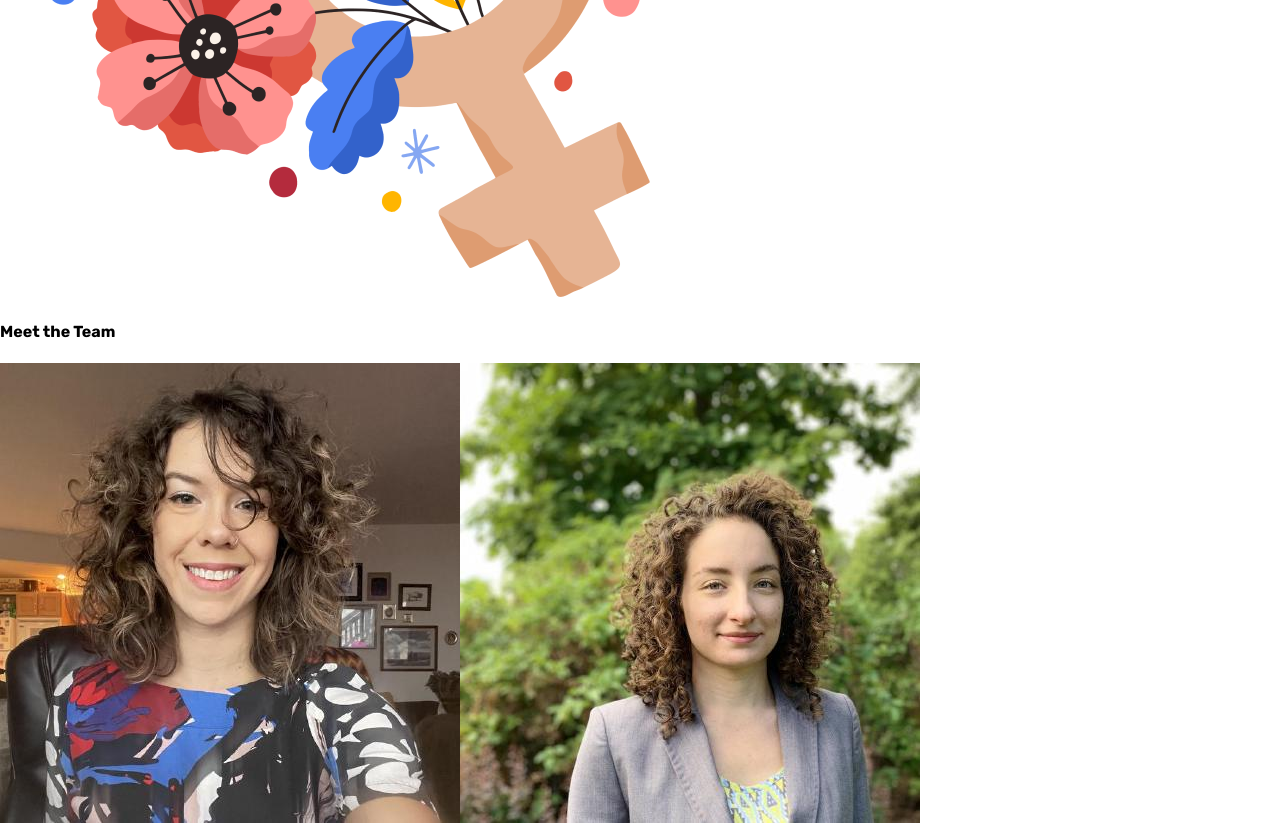
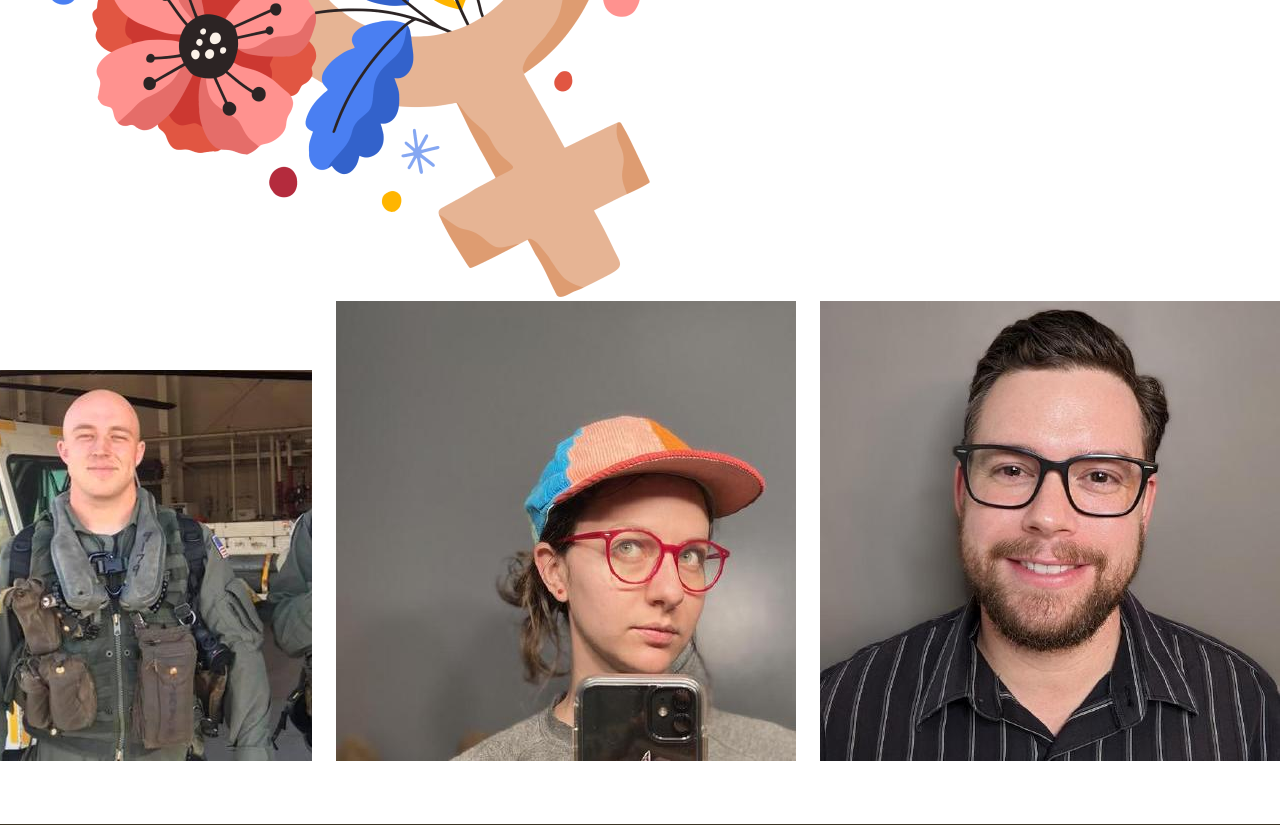
Before and after one commit to Roe-dToAid/roed_to_aid_fe, a React (Create React App) app: page /about in a window 1280 px wide. Shown: the part 1681-2506 px from the top of the page. Built offline with nearby package versions, Linux system fonts and the light colour scheme.

Commit message:
Add containers for all sections of about

```diff
--- a/src/Views/AboutView/AboutView.js
+++ b/src/Views/AboutView/AboutView.js
@@ -12,14 +12,22 @@
 
 const AboutView = () => {
   return (
-    <>
+    <div className='about-container'>
       <h1>About Roe'd to Aid</h1>
+
+      <div className='mission-container'>
         <h2>Our Mission</h2>
         <p>Lorem ipsum dolor sit amet, consectetur adipiscing elit, sed do eiusmod tempor incididunt ut labore et dolore magna aliqua. Ut enim ad minim veniam, quis nostrud exercitation ullamco laboris nisi ut aliquip ex ea commodo consequat. Duis aute irure dolor in reprehenderit in voluptate velit esse cillum dolore eu fugiat nulla pariatur. Excepteur sint occaecat cupidatat non proident, sunt in culpa qui officia deserunt mollit anim id est laborum.</p>
         <img src={yesImage} alt="person holding up fist"></img>
+      </div>
+
+      <div className='inclusivity container'>
         <h3>Inclusivity Counts</h3>
         <p>Lorem ipsum dolor sit amet, consectetur adipiscing elit, sed do eiusmod tempor incididunt ut labore et dolore magna aliqua. Ut enim ad minim veniam, quis nostrud exercitation ullamco laboris nisi ut aliquip ex ea commodo consequat. Duis aute irure dolor in reprehenderit in voluptate velit esse cillum dolore eu fugiat nulla pariatur. Excepteur sint occaecat cupidatat non proident, sunt in culpa qui officia deserunt mollit anim id est laborum.</p>
         <img src={flowerSymbolImage} alt="female symbol with flowers"></img>
+      </div>
+
+      <div className='team-container'>
         <h4>Meet the Team</h4>
         <img src={catlynPhoto} alt="headshot of Catlyn"></img>
         <img src={irmakPhoto} alt="headshot of Irmak"></img>
@@ -28,7 +36,8 @@
         <img src={brycePhoto} alt="headshot of Bryce"></img>
         <img src={caseyPhoto} alt="headshot of Casey"></img>
         <img src={wesPhoto} alt="headshot of Wes"></img>
-    </>
+      </div>
+    </div>
   )
 };
 
```
Lines whose indentation alone changed are shown as unchanged.
